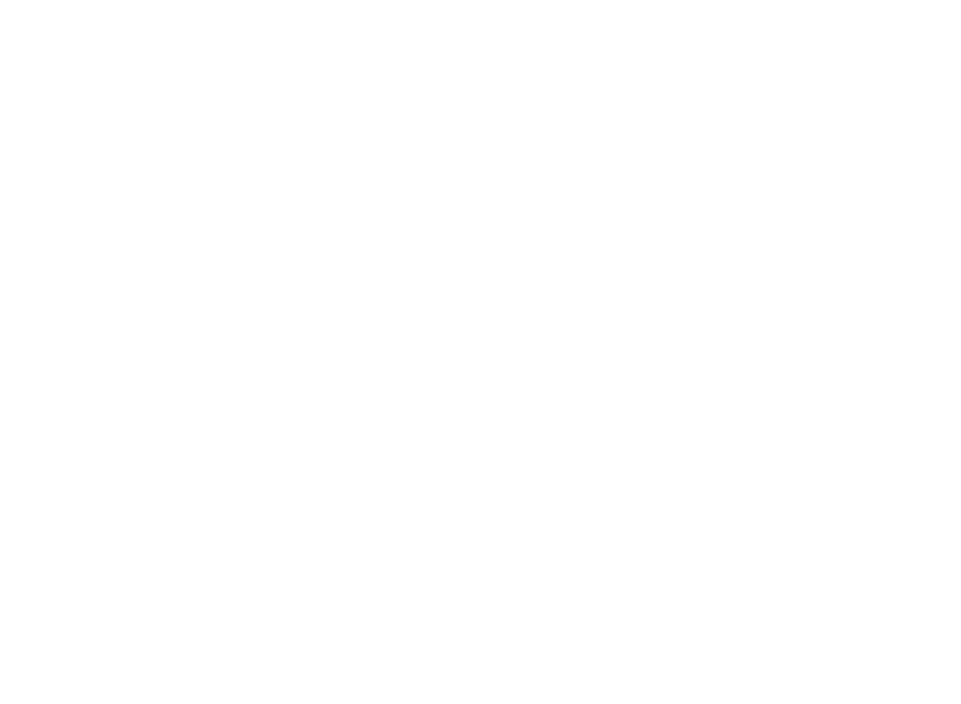
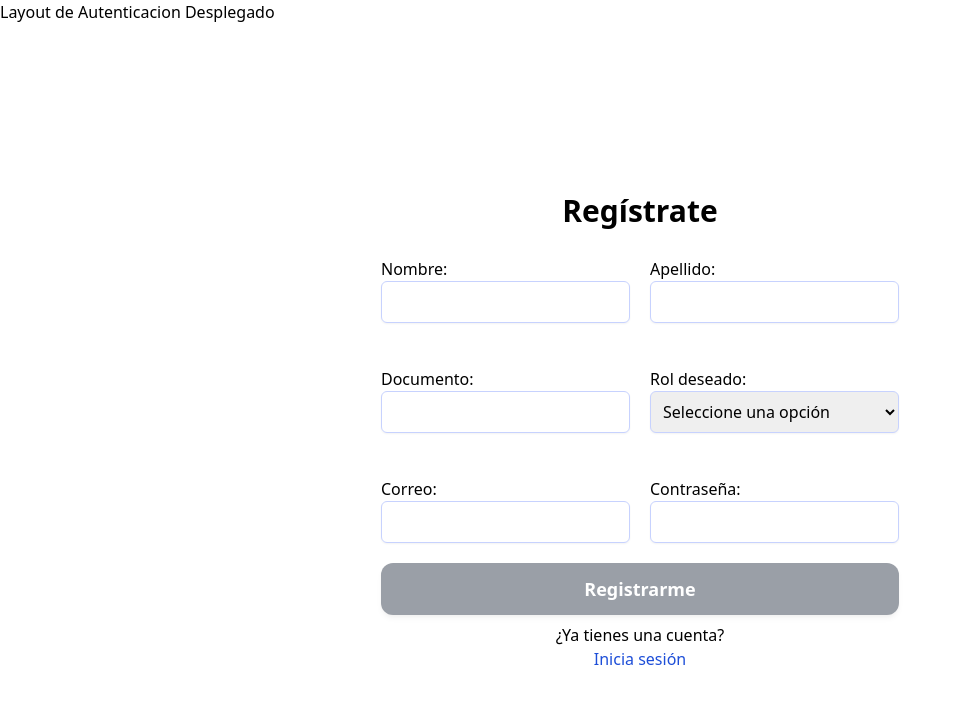
Before and after one commit to byron411/proyectos-frontend, a React (Create React App) app: page /auth/register in a window 1280 px wide. Before the commit this address had no page. Shown: the top 704 px of the page, without its empty margins (0-961 px from the left). Built offline with nearby package versions, Linux system fonts and the light colour scheme.

Commit message:
Hasta video 12

```diff
--- a/src/App.jsx
+++ b/src/App.jsx
@@ -2,7 +2,8 @@ import React, { useState } from 'react';
 import PrivateLayout from 'layouts/PrivateLayout';
 import { BrowserRouter, Routes, Route } from 'react-router-dom';
 import { UserContext } from 'context/userContext';
-import {ApolloClient, ApolloProvider, createHttpLink, InMemoryCache} from '@apollo/client'
+import {ApolloClient, ApolloProvider, createHttpLink, InMemoryCache} from '@apollo/client';
+import {setContext} from '@apollo/client/link/context';
 import Index from 'pages/Index';
 import Page2 from 'pages/Page2';
 import IndexCategory1 from 'pages/category1/Index';
@@ -11,22 +12,53 @@ import IndexUsuarios from 'pages/usuarios';
 import 'styles/globals.css';
 import 'styles/tabla.css'
 import EditarUsuario from 'pages/usuarios/editar';
+import AuthLayaout from 'layouts/AuthLayout';
+import Register from 'pages/auth/register';
+import Login from 'pages/auth/login';
+import { AuthContext } from 'context/authContext';
 
 // import PrivateRoute from 'components/PrivateRoute';
 // const httplink=createHttpLink({
 //   uri:"https://servidor-gql-proyectos.herokuapp.com/graphql"
 // })
+
+const httplink=createHttpLink({
+    uri:"http://localhost:4000/graphql",
+   });
+
+   const authLink = setContext((_, { headers }) => {
+    // get the authentication token from local storage if it exists
+    const token = JSON.parse(localStorage.getItem('token'));
+    // return the headers to the context so httpLink can read them
+    return {
+      headers: {
+        ...headers,
+        authorization: token ? `Bearer ${token}` : '',
+      },
+    };
+  });
+
 const client=new ApolloClient({
-  uri:"https://servidor-gql-proyectos.herokuapp.com/graphql",
-  cache:new InMemoryCache()
-})
+  //uri:"https://servidor-gql-proyectos.herokuapp.com/graphql",
+  cache:new InMemoryCache(),
+  link:authLink.concat(httplink),
+
+});
 function App() {
   const [userData, setUserData] = useState({});
+  const [authToken, setAuthToken]=useState('');
+
+  const setToken=(token)=>{
+      setAuthToken(token)
+      if (token){
+        localStorage.setItem('token',JSON.stringify(token));
+      }
+  }
 
   return (
     <ApolloProvider client ={client}>
 
-
+    <AuthContext.Provider value={{authToken,setAuthToken,setToken}}>
       <UserContext.Provider value={{ userData, setUserData }}>
         <BrowserRouter>
           <Routes>
@@ -38,10 +70,16 @@ function App() {
               <Route path='category1' element={<IndexCategory1 />} />
               <Route path='category1/page1' element={<Category1 />} />
             </Route>
+
+            <Route path="/auth" element={<AuthLayaout/>}>
+              <Route path='register' element={<Register/>}/>
+              <Route path='login' element={<Login/>}/>
+            </Route>
           </Routes>
+
         </BrowserRouter>
       </UserContext.Provider>
-
+      </AuthContext.Provider>
     </ApolloProvider>
   );
 }
--- /dev/null
+++ b/src/context/authContext.js
@@ -0,0 +1,7 @@
+import { createContext, useContext } from 'react';
+
+export const AuthContext = createContext(null);
+
+export const useAuth = () => {
+  return useContext(AuthContext);
+};
--- /dev/null
+++ b/src/graphql/auth/mutations.js
@@ -0,0 +1,42 @@
+import {gql} from '@apollo/client';
+
+const REGISTRO=gql`
+mutation Registro(
+    $nombre: String!,
+    $apellido: String!,
+    $identificacion: String!,
+    $correo: String!,
+    $rol: Enum_Rol!,
+    $password: String!)
+    {
+    registro(
+        nombre: $nombre,
+        apellido: $apellido,
+        identificacion: $identificacion,
+        correo: $correo,
+        rol: $rol,
+        password: $password)
+        {
+            token
+            error
+        }
+
+  }
+`;
+const LOGIN=gql`
+mutation Login($correo: String!, $password: String!) {
+    login(correo: $correo, password: $password) {
+    token
+    }
+  }
+
+`;
+const VALIDATE_TOKEN=gql`
+mutation validateToken{
+  validateToken{
+    token
+
+  }
+}
+`;
+export {REGISTRO,LOGIN,VALIDATE_TOKEN};
--- /dev/null
+++ b/src/layouts/AuthLayout.jsx
@@ -0,0 +1,16 @@
+import React from "react";
+import { Outlet } from "react-router";
+
+const AuthLayaout =()=>{
+    return(
+        <div className='flex flex-col md:flex-row flex-no-wrap h-screen'>
+      <div className='flex w-full h-full'>
+        <div className='w-full h-full  overflow-y-scroll'>
+          Layout de Autenticacion Desplegado
+          <Outlet />
+        </div>
+      </div>
+    </div>
+    )
+}
+export default AuthLayaout;
--- a/src/layouts/PrivateLayout.jsx
+++ b/src/layouts/PrivateLayout.jsx
@@ -1,10 +1,22 @@
 import Sidebar from 'components/Sidebar';
 import { Outlet } from 'react-router';
-import React from 'react';
+import React, {useEffect} from 'react';
 import { ToastContainer } from 'react-toastify';
 import 'react-toastify/dist/ReactToastify.css';
+import { useAuth } from 'context/authContext';
+import { useMutation } from '@apollo/client';
+import { VALIDATE_TOKEN } from 'graphql/auth/mutations';
 
 const PrivateLayout = () => {
+  const {authToken,setToken,loadingAuth}=useAuth();
+
+  const [validateToken, {data:dataMutation, loading:loadingMutation, error:errorMutation}]=
+  useMutation(VALIDATE_TOKEN);
+
+  useEffect(() => {
+    validateToken();
+  }, [])
+
   return (
     <div className='flex flex-col md:flex-row flex-no-wrap h-screen'>
       <Sidebar />
--- /dev/null
+++ b/src/pages/auth/login.jsx
@@ -0,0 +1,51 @@
+import React, {useEffect} from "react";
+import Input from "components/Input";
+import ButtonLoading from "components/ButtonLoading";
+import { Link } from "react-router-dom";
+import useFormData from "hooks/useFormData";
+import { useMutation } from "@apollo/client";
+import { LOGIN } from "graphql/auth/mutations";
+import { useAuth } from "context/authContext";
+import { useNavigate } from "react-router-dom";
+
+const Login=()=>{
+    const navigate=useNavigate();
+    const {setToken}=useAuth();
+    const {form,formData,updateFormData}=useFormData();
+    const [login, {data:dataMutation,loading:mutationLoading,error:mutationError}]=useMutation(LOGIN);
+    const submitForm=(e)=>{
+        e.preventDefault();
+        login({
+            variables:formData,
+        });
+    };
+
+    useEffect(() => {
+        console.log('datos mutacion', dataMutation);
+        if(dataMutation){
+        if(dataMutation.login.token){
+          setToken(dataMutation.login.token);
+            navigate('/');
+        }}
+    }, [dataMutation, setToken, navigate]);
+
+    return (
+        <div className='flex flex-col items-center justify-center w-full h-full p-10'>
+      <h1 className='text-xl font-bold text-gray-900'>Iniciar sesión</h1>
+      <form className='flex flex-col' onSubmit={submitForm} onChange={updateFormData} ref={form}>
+        <Input name='correo' type='email' label='Correo' required={true} />
+        <Input name='password' type='password' label='Contraseña' required={true} />
+        <ButtonLoading
+          disabled={Object.keys(formData).length === 0}
+          loading={mutationLoading}
+          text='Iniciar Sesión'
+        />
+      </form>
+      <span>¿No tienes una cuenta?</span>
+      <Link to='/auth/register'>
+        <span className='text-blue-700'>Regístrate</span>
+      </Link>
+    </div>
+    );
+}
+export default Login;
--- /dev/null
+++ b/src/pages/auth/register.jsx
@@ -0,0 +1,62 @@
+import React, {useEffect} from "react";
+import Input from "components/Input";
+import { Enum_Rol } from "utils/enums";
+import DropDown from "components/Dropdown";
+import ButtonLoading from "components/ButtonLoading";
+import useFormData from "hooks/useFormData";
+import { Link } from "react-router-dom";
+import { REGISTRO } from "graphql/auth/mutations";
+import { useMutation } from "@apollo/client";
+import { useNavigate } from "react-router";
+import { useAuth } from "context/authContext";
+
+const Register=()=>{
+  const {setToken}=useAuth
+    const navigate=useNavigate();
+    //Me ayuda a trabajar con formularios
+    const {form, formData, updateFormData}=useFormData();
+
+    const [registro, {data: dataMutation, loading:loadingMutation, error: errorMutation}]=
+    useMutation(REGISTRO);
+
+    const submitForm=(e)=>{
+        e.preventDefault();
+        console.log("enviar datos al backedn",formData)
+        registro({variables:formData});
+    };
+
+    useEffect(() => {
+        console.log('datos mutacion', dataMutation);
+        if(dataMutation){
+        if(dataMutation.registro.token){
+          setToken(dataMutation.registro.token);
+            navigate('/');
+        }}
+    }, [dataMutation, setToken,navigate]);
+
+    return(
+        <div className='flex flex-col h-full w-full items-center justify-center'>
+        <h1 className='text-3xl font-bold my-4'>Regístrate</h1>
+        <form className='flex flex-col' onSubmit={submitForm} onChange={updateFormData} ref={form}>
+          <div className='grid grid-cols-2 gap-5'>
+            <Input label='Nombre:' name='nombre' type='text' required />
+            <Input label='Apellido:' name='apellido' type='text' required />
+            <Input label='Documento:' name='identificacion' type='text' required />
+            <DropDown label='Rol deseado:' name='rol' required={true} options={Enum_Rol} />
+            <Input label='Correo:' name='correo' type='email' required />
+            <Input label='Contraseña:' name='password' type='password' required />
+          </div>
+          <ButtonLoading
+            disabled={Object.keys(formData).length === 0}
+            loading={false}
+            text='Registrarme'
+          />
+        </form>
+        <span>¿Ya tienes una cuenta?</span>
+        <Link to='/auth/login'>
+          <span className='text-blue-700'>Inicia sesión</span>
+        </Link>
+      </div>
+    );
+}
+export default Register;
```
